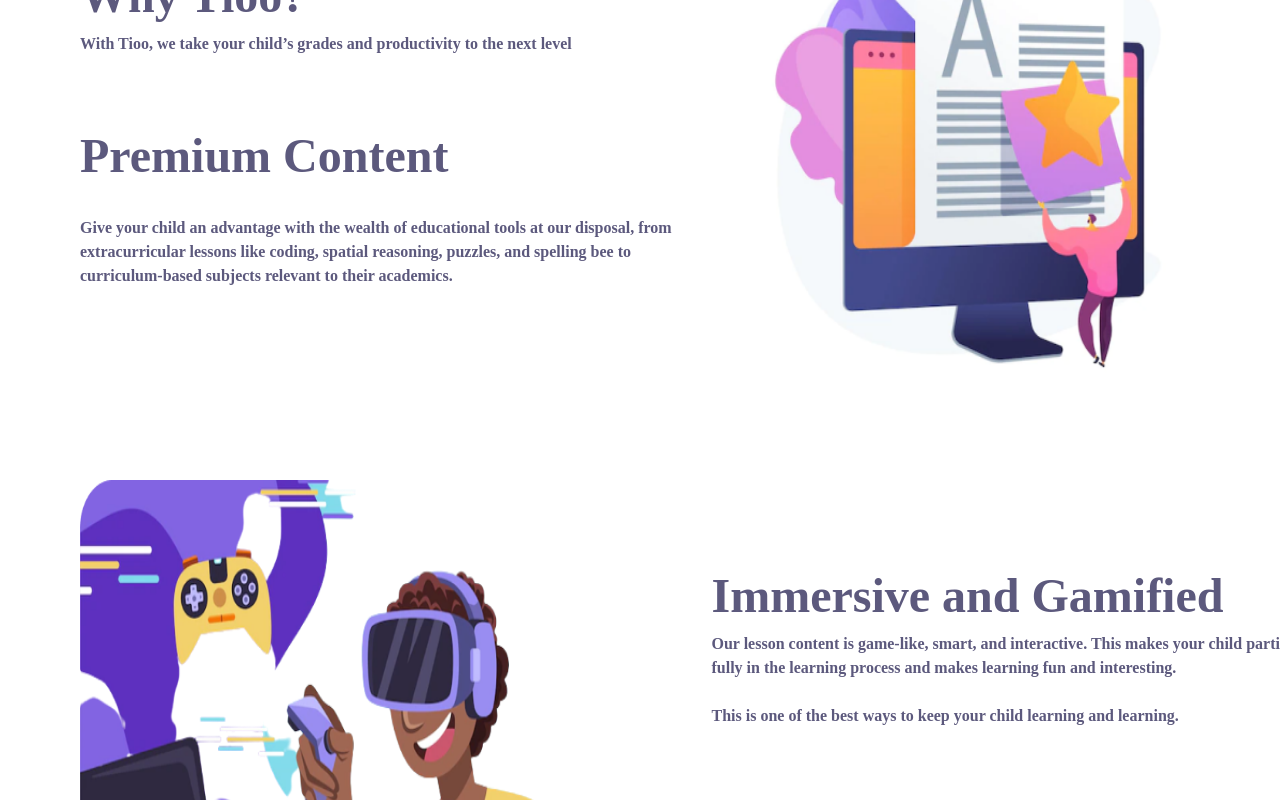
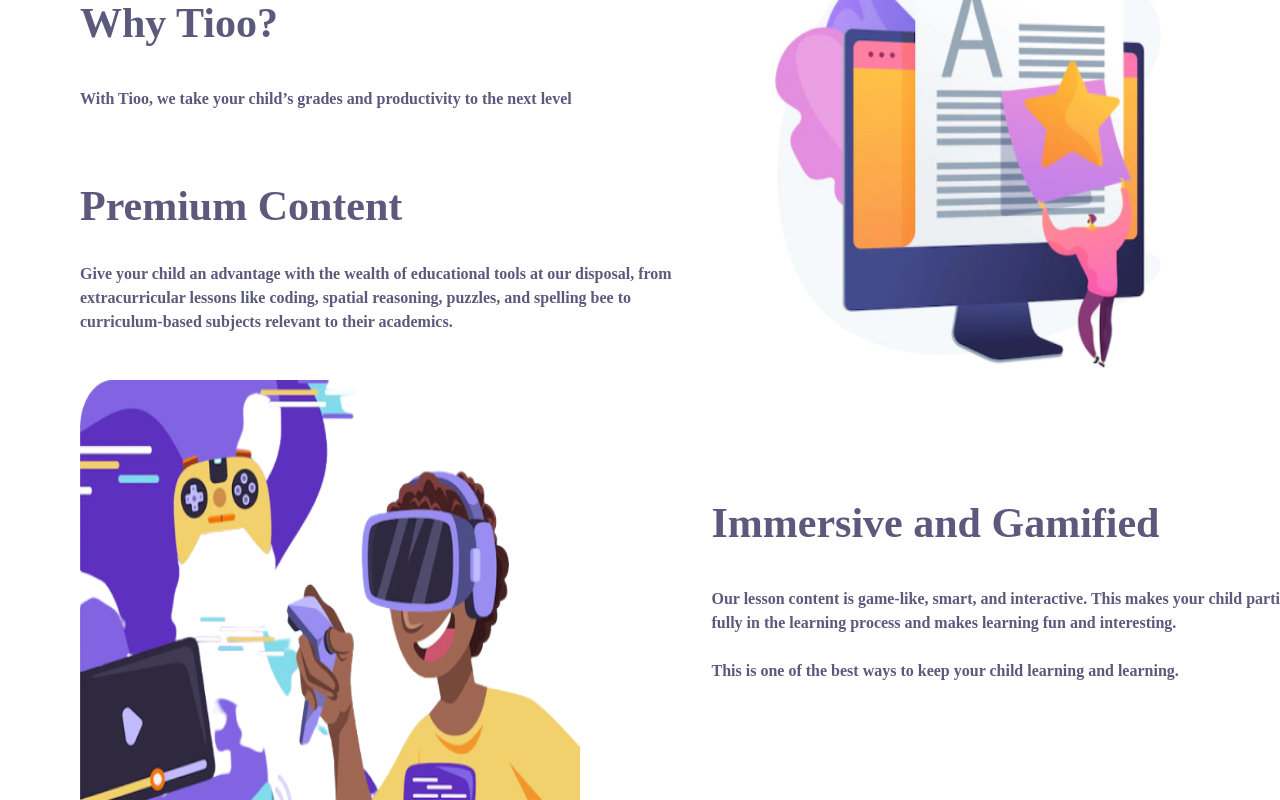
Before and after one commit to techoli/NimoPrototype, a React (Create React App) app: page / in a window 1280 px wide. Shown: the part 1420-2220 px from the top of the page. Built offline with nearby package versions, Linux system fonts and the light colour scheme.

Commit message:
New Update

```diff
--- a/public/index.html
+++ b/public/index.html
@@ -24,7 +24,7 @@
       work correctly both with client-side routing and a non-root public URL.
       Learn how to configure a non-root public URL by running `npm run build`.
     -->
-    <title>React App</title>
+    <title>Tioo</title>
   </head>
   <body>
     <noscript>You need to enable JavaScript to run this app.</noscript>
--- a/src/pages/components/Slider.tsx
+++ b/src/pages/components/Slider.tsx
@@ -1,24 +1,62 @@
-import React, { useState } from "react";
+import React, { useState, useEffect } from "react";
 import slide1 from "../../images/sliderimg/slide1.png";
 import slide2 from "../../images/sliderimg/slide2.png";
 
 interface Img {
   images: any[];
+  autoplayInterval: number;
 }
 const images = [slide1, slide2];
 
-const Slider: React.FC<Img> = ({ images }) => {
+const Slider: React.FC<Img> = ({ images, autoplayInterval }) => {
   const [currentSlide, setCurrentSlide] = useState(0);
 
   const handleBulletClick = (index: any) => {
     setCurrentSlide(index);
   };
+  useEffect(() => {
+    const autoplayTimer = setInterval(() => {
+      setCurrentSlide((prevSlide) => (prevSlide + 1) % images.length);
+    }, autoplayInterval);
+
+    return () => {
+      clearInterval(autoplayTimer);
+    };
+  }, [images.length, autoplayInterval]);
 
   return (
-    <div className="relative">
-      <div className="overflow-hidden">
+    // <div className="relative border border-gray-500 ">
+    //   <div className="overflow-hidden border border-gray-500 ">
+    //     <div
+    //       className="flex transition-transform duration-300 ease-in-out  "
+    //       style={{ transform: `translateX(-${currentSlide * 100}%)` }}
+    //     >
+    //       {images.map((image, index) => (
+    //         <div key={index} className=" border border-gray-500">
+    //           <img
+    //             src={image}
+    //             alt={`Slide ${index + 1}`}
+    //             className="w-full h-auto"
+    //           />
+    //         </div>
+    //       ))}
+    //     </div>
+    //   </div>
+    //   <div className="flex justify-center mt-4">
+    //     {images.map((_, index) => (
+    //       <button
+    //         key={index}
+    //         onClick={() => handleBulletClick(index)}
+    //         className={`h-2 w-2 mx-1 rounded-full transition-colors ${
+    //           currentSlide === index ? "bg-black" : "bg-gray-400"
+    //         }`}
+    //       ></button>
+    //     ))}
+    //   </div>
+    // </div>
+    <div className="relative overflow-hidden">
       <div
-          className="flex transition-transform duration-300 ease-in-out"
+        className="flex transition-transform duration-500 ease-in-out"
         style={{ transform: `translateX(-${currentSlide * 100}%)` }}
       >
         {images.map((image, index) => (
@@ -31,14 +69,13 @@
           </div>
         ))}
       </div>
-      </div>
       <div className="flex justify-center mt-4">
         {images.map((_, index) => (
           <button
             key={index}
-            onClick={() => handleBulletClick(index)}
+            onClick={() => setCurrentSlide(index)}
             className={`h-2 w-2 mx-1 rounded-full transition-colors ${
-              currentSlide === index ? "bg-black" : "bg-gray-400"
+              currentSlide === index ? "bg-[#4F46E5]" : "bg-[#E3E2FF]"
             }`}
           ></button>
         ))}
--- a/src/pages/sections/benefits/BenefitCards.tsx
+++ b/src/pages/sections/benefits/BenefitCards.tsx
@@ -12,15 +12,15 @@
   return (
     <div>
       {rightrender ? (
-        <div className=" w-full grid grid-cols-[repeat(2,1fr)] gap-[20px] min-h-[600px]">
-          <div className=" w-full pt-20  ">
-            <h1 className="font-[poppins] font-[600] text-[48px] text-[rgba(3, 0, 54, 0.74)]">
+        <div className=" w-full grid grid-cols-[repeat(2,1fr)] gap-[20px]">
+          <div className=" w-full pt-28">
+            <h1 className="font-[poppins] font-[600] text-[42px] text-[rgba(3, 0, 54, 0.74)] mb-8">
               {h1}
             </h1>
             <p className="font-[poppins] font-[600] text-[16px]">{p1}</p>
             {h2 && (
               <h1
-                className={` mt-16 font-[poppins] font-[600] text-[48px] text-[rgba(3, 0, 54, 0.74)]`}
+                className={` mt-16 font-[poppins] font-[600] text-[42px] text-[rgba(3, 0, 54, 0.74)]`}
               >
                 {h2}
               </h1>
@@ -34,17 +34,17 @@
           </div>
         </div>
       ) : (
-        <div className="w-full grid grid-cols-[repeat(2,1fr)] gap-[20px]  ">
+        <div className="w-full grid grid-cols-[repeat(2,1fr)] gap-[20px]">
           <div className="">
             <img src={img} className="w-[500px] h-[500px]" />
           </div>
-          <div className=" w-full pt-20">
-            <h1 className="font-[poppins] font-[600] text-[48px] text-[rgba(3, 0, 54, 0.74)]">
+          <div className=" w-full pt-28">
+            <h1 className="font-[poppins] font-[600] text-[42px] text-[rgba(3, 0, 54, 0.74)] mb-8">
               {h1}
             </h1>
             <p className="font-[poppins] font-[600] text-[16px]">{p1}</p>
             {h2 && (
-              <h1 className=" mt-16 font-[poppins] font-[600] text-[48px] text-[rgba(3, 0, 54, 0.74)]">
+              <h1 className=" mt-16 font-[poppins] font-[600] text-[42px] text-[rgba(3, 0, 54, 0.74)]">
                 {h2}
               </h1>
             )}
--- a/src/pages/sections/topics/TopicsVariety.tsx
+++ b/src/pages/sections/topics/TopicsVariety.tsx
@@ -29,7 +29,7 @@
         </div>
         <div className=" w-[50%] flex justify-center ">
           {/* <SimpleImageSlide /> */}
-          <Slider images={images} />
+          <Slider images={images} autoplayInterval={2000} />
         </div>
       </div>
       <div className="flex justify-between gap-10">
```
Lines whose indentation alone changed are shown as unchanged.
